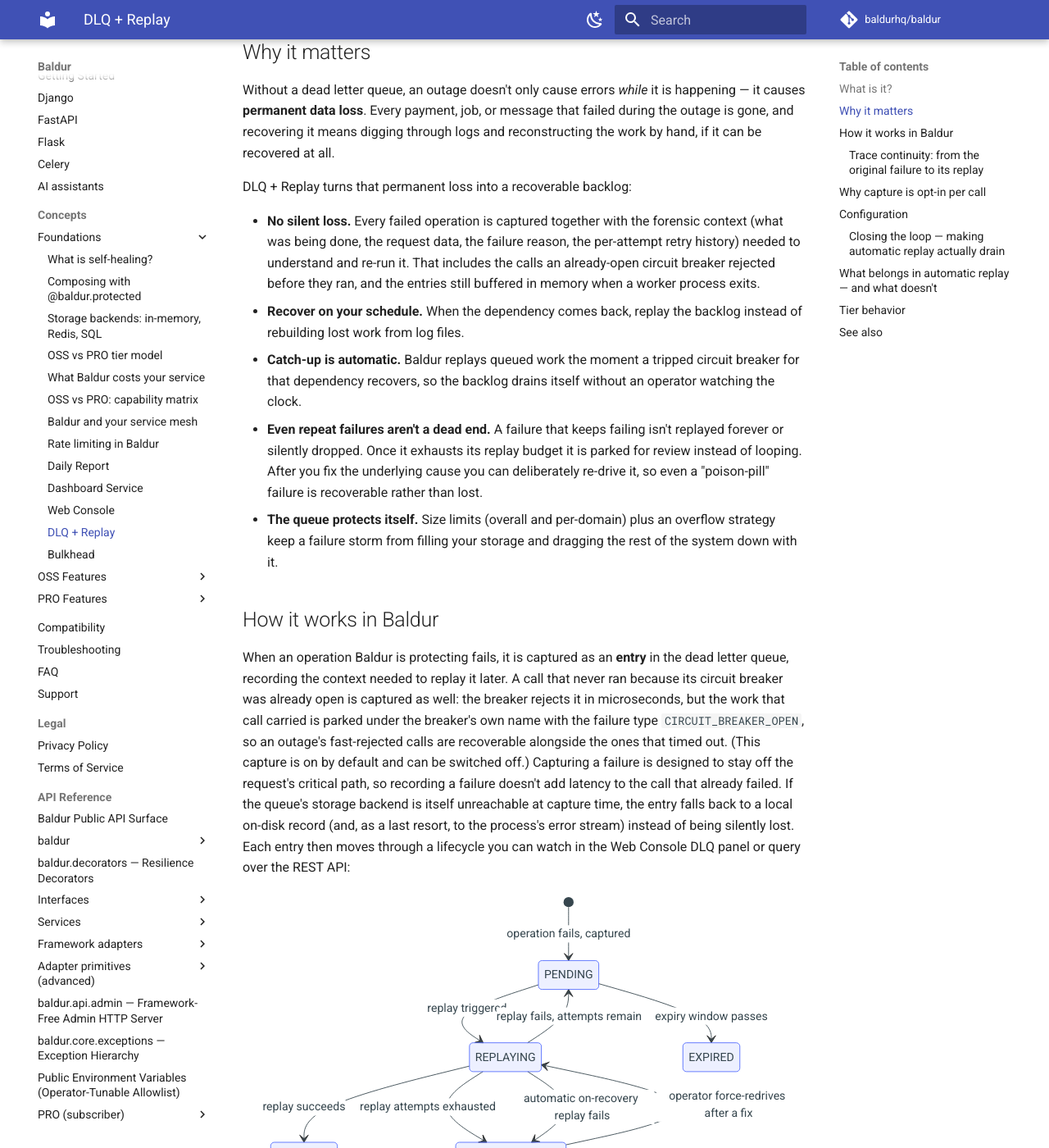
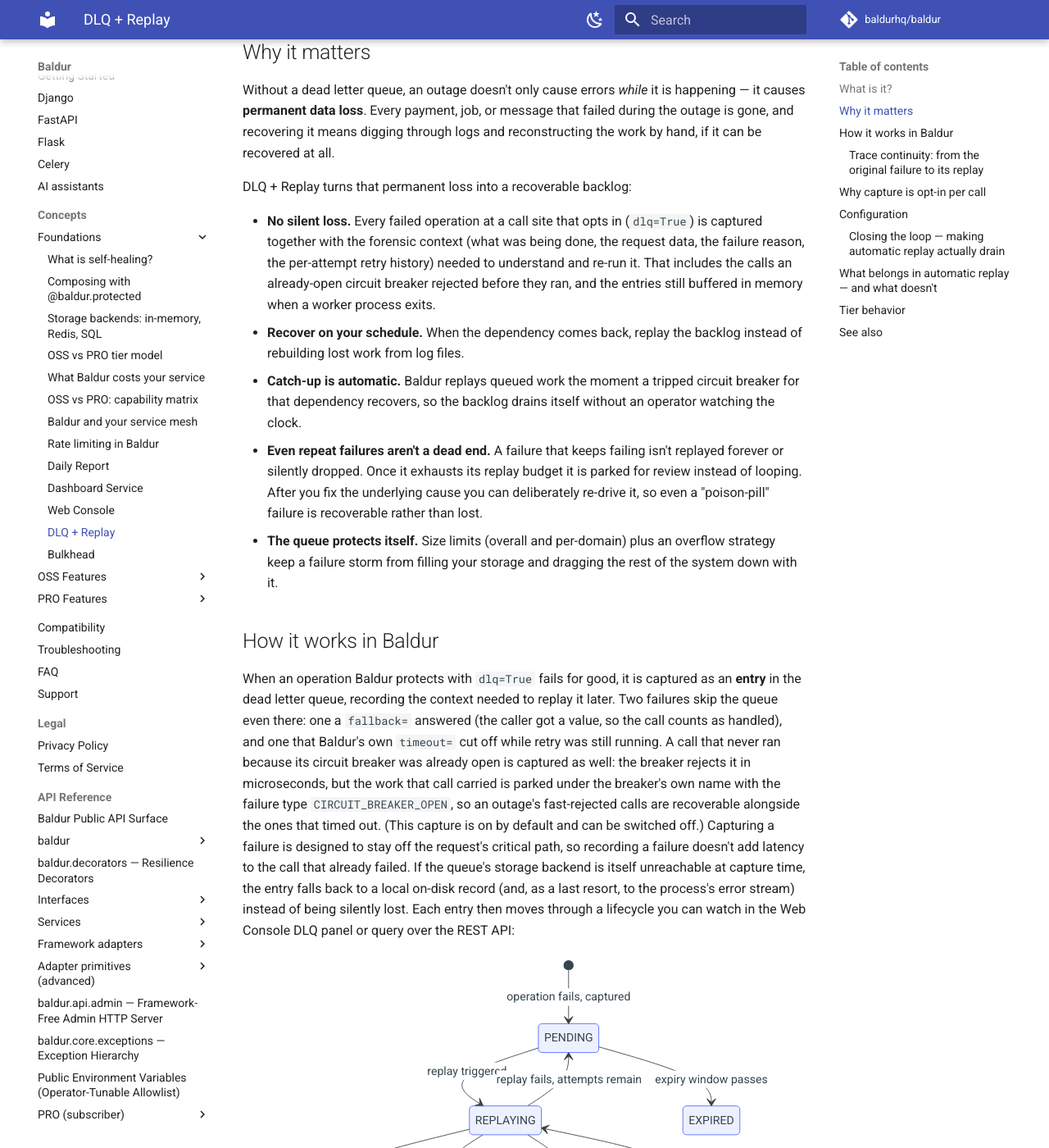
Before and after one commit to baldurhq/baldur, an MkDocs documentation site: the page built from docs/concepts/foundations/dlq-replay.md, in a window 1280 px wide and 1400 px high, scrolled down 588 px. Shown: the whole window at 82% size. Built offline with MkDocs 1.6.1 and Material for MkDocs 9.7.7, drawn with Linux system fonts in a browser that asks for light colours; comment, search, counter and statistics services are not loaded.

Commit message:
docs(concepts): scope DLQ capture claims to dlq=True call sites, with the fallback and timeout exceptions
Cross-guide follow-up to the retry guide's reverse verification (69d86449),
which established by probe that the dead letter queue captures a final
failure only where the call site passes dlq=True, and even there skips a
failure a fallback answered and a call Baldur's own timeout= cut off while
retry was still running.

- DLQ + Replay: "Every failed operation is captured" and "When an operation
  Baldur is protecting fails, it is captured" now say dlq=True; the two
  exceptions are stated inline where capture is described.
- Service mesh, tier model, daily report: the one-line capture claims now
  carry the dlq=True scope.

````diff
--- a/docs/concepts/foundations/dlq-replay.md
+++ b/docs/concepts/foundations/dlq-replay.md
@@ -24,10 +24,11 @@
 
 DLQ + Replay turns that permanent loss into a recoverable backlog:
 
-- **No silent loss.** Every failed operation is captured together with the forensic context (what
-  was being done, the request data, the failure reason, the per-attempt retry history) needed to
-  understand and re-run it. That includes the calls an already-open circuit breaker rejected before
-  they ran, and the entries still buffered in memory when a worker process exits.
+- **No silent loss.** Every failed operation at a call site that opts in (`dlq=True`) is captured
+  together with the forensic context (what was being done, the request data, the failure reason, the
+  per-attempt retry history) needed to understand and re-run it. That includes the calls an
+  already-open circuit breaker rejected before they ran, and the entries still buffered in memory
+  when a worker process exits.
 - **Recover on your schedule.** When the dependency comes back, replay the backlog instead of
   rebuilding lost work from log files.
 - **Catch-up is automatic.** Baldur replays queued work the moment a tripped circuit breaker for
@@ -41,17 +42,19 @@
 
 ## How it works in Baldur
 
-When an operation Baldur is protecting fails, it is captured as an **entry** in the dead letter
-queue, recording the context needed to replay it later. A call that never ran because its circuit
-breaker was already open is captured as well: the breaker rejects it in microseconds, but the work
-that call carried is parked under the breaker's own name with the failure type `CIRCUIT_BREAKER_OPEN`,
-so an outage's fast-rejected calls are recoverable alongside the ones that timed out. (This capture is
-on by default and can be switched off.) Capturing a failure is designed to stay off the request's
-critical path, so recording a failure doesn't add latency to the call that already failed. If the
-queue's storage backend is itself unreachable at capture time, the entry falls back to a local
-on-disk record (and, as a last resort, to the process's error stream) instead of being silently
-lost. Each entry then moves through a lifecycle you can watch in the Web Console DLQ panel or query
-over the REST API:
+When an operation Baldur protects with `dlq=True` fails for good, it is captured as an **entry** in
+the dead letter queue, recording the context needed to replay it later. Two failures skip the queue
+even there: one a `fallback=` answered (the caller got a value, so the call counts as handled), and
+one that Baldur's own `timeout=` cut off while retry was still running. A call that never ran
+because its circuit breaker was already open is captured as well: the breaker rejects it in
+microseconds, but the work that call carried is parked under the breaker's own name with the failure
+type `CIRCUIT_BREAKER_OPEN`, so an outage's fast-rejected calls are recoverable alongside the ones
+that timed out. (This capture is on by default and can be switched off.) Capturing a failure is
+designed to stay off the request's critical path, so recording a failure doesn't add latency to the
+call that already failed. If the queue's storage backend is itself unreachable at capture time, the
+entry falls back to a local on-disk record (and, as a last resort, to the process's error stream)
+instead of being silently lost. Each entry then moves through a lifecycle you can watch in the Web
+Console DLQ panel or query over the REST API:
 
 ```mermaid
 stateDiagram-v2
````
Also changed, not shown: docs/concepts/foundations/daily-report.md (+11 -10 lines), docs/concepts/foundations/service-mesh.md (+1 -1 lines), docs/concepts/foundations/tier-model.md (+3 -2 lines).
